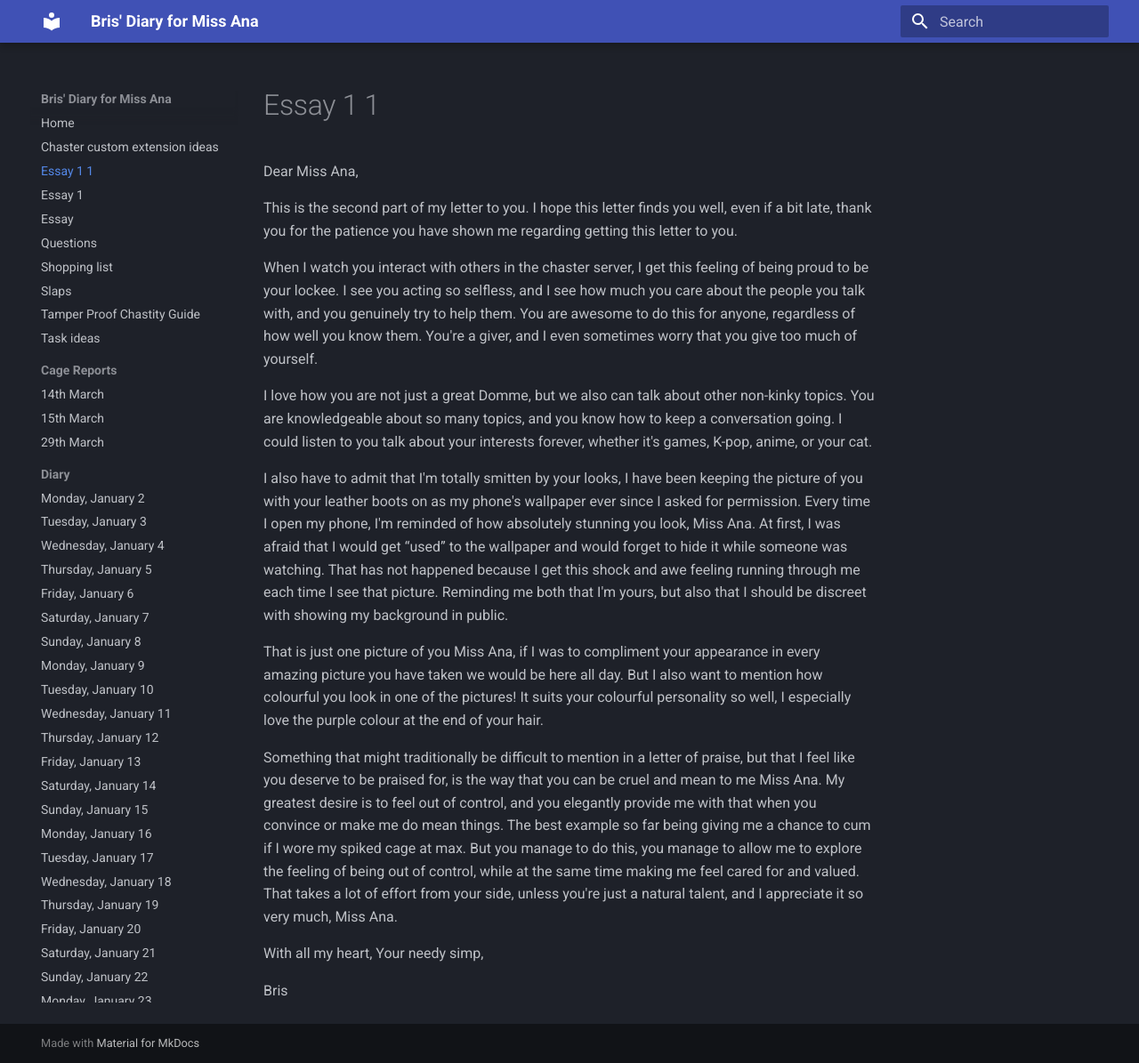
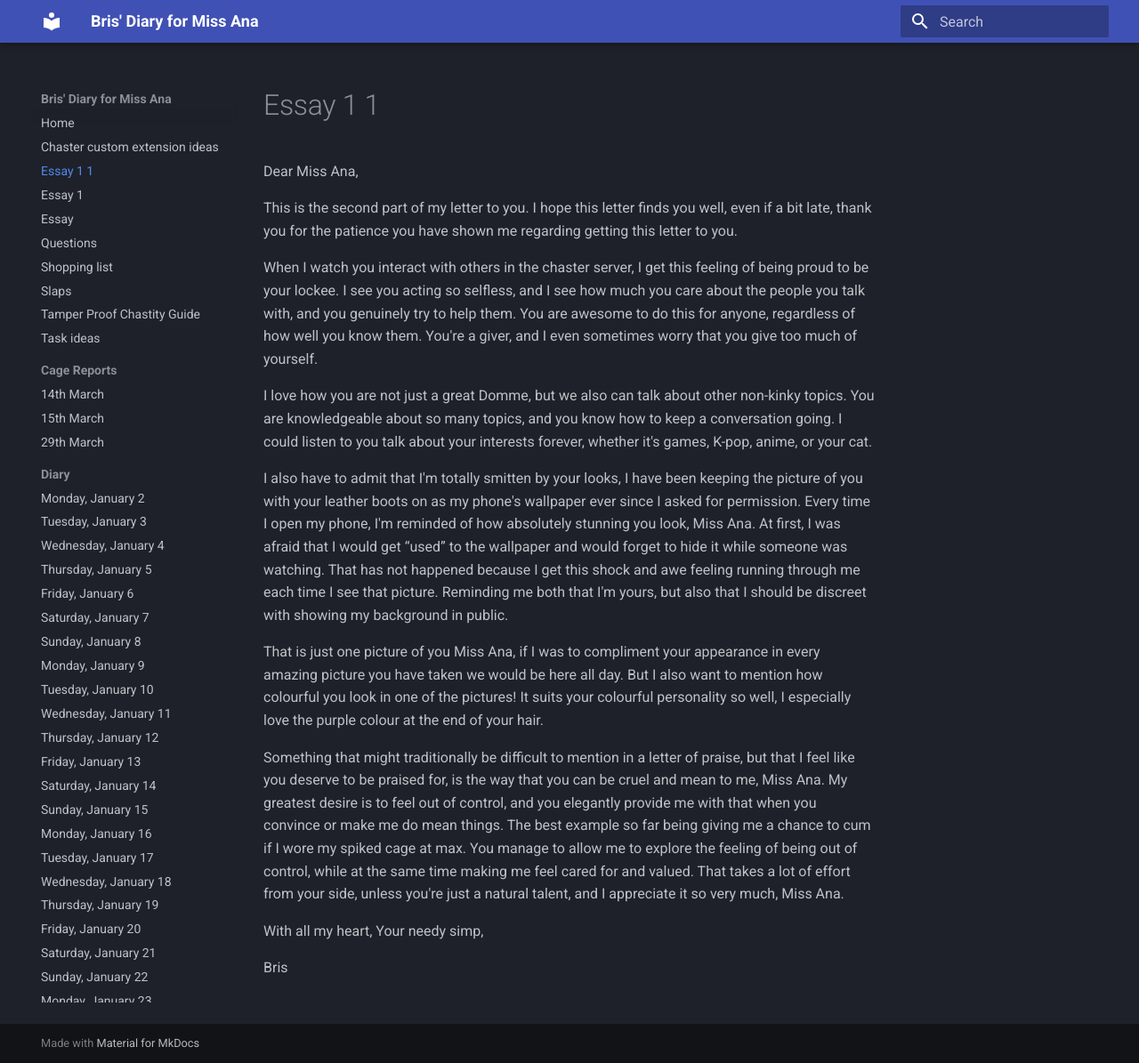
Before and after one commit to bris00/DFMA, an MkDocs documentation site: the page built from diary/Essay 1 1.md, in a window 1280 px wide and 1195 px high. Shown: the whole window at 89% size. Built offline with MkDocs 1.6.1 and Material for MkDocs 9.7.7, drawn with Linux system fonts in a browser that asks for light colours.

Commit message:
vault backup: 2023-03-30 18:12:52
Affected files:
diary/Essay 1 1.md

```diff
--- a/diary/Essay 1 1.md
+++ b/diary/Essay 1 1.md
@@ -10,7 +10,7 @@ I also have to admit that I'm totally smitten by your looks, I have been keeping
 
 That is just one picture of you Miss Ana, if I was to compliment your appearance in every amazing picture you have taken we would be here all day. But I also want to mention how colourful you look in one of the pictures! It suits your colourful personality so well, I especially love the purple colour at the end of your hair.
 
-Something that might traditionally be difficult to mention in a letter of praise, but that I feel like you deserve to be praised for, is the way that you can be cruel and mean to me Miss Ana. My greatest desire is to feel out of control, and you elegantly provide me with that when you convince or make me do mean things. The best example so far being giving me a chance to cum if I wore my spiked cage at max. But you manage to do this, you manage to allow me to explore the feeling of being out of control, while at the same time making me feel cared for and valued. That takes a lot of effort from your side, unless you're just a natural talent, and I appreciate it so very much, Miss Ana.
+Something that might traditionally be difficult to mention in a letter of praise, but that I feel like you deserve to be praised for, is the way that you can be cruel and mean to me, Miss Ana. My greatest desire is to feel out of control, and you elegantly provide me with that when you convince or make me do mean things. The best example so far being giving me a chance to cum if I wore my spiked cage at max. You manage to allow me to explore the feeling of being out of control, while at the same time making me feel cared for and valued. That takes a lot of effort from your side, unless you're just a natural talent, and I appreciate it so very much, Miss Ana.
 
 With all my heart,
 Your needy simp,
```
